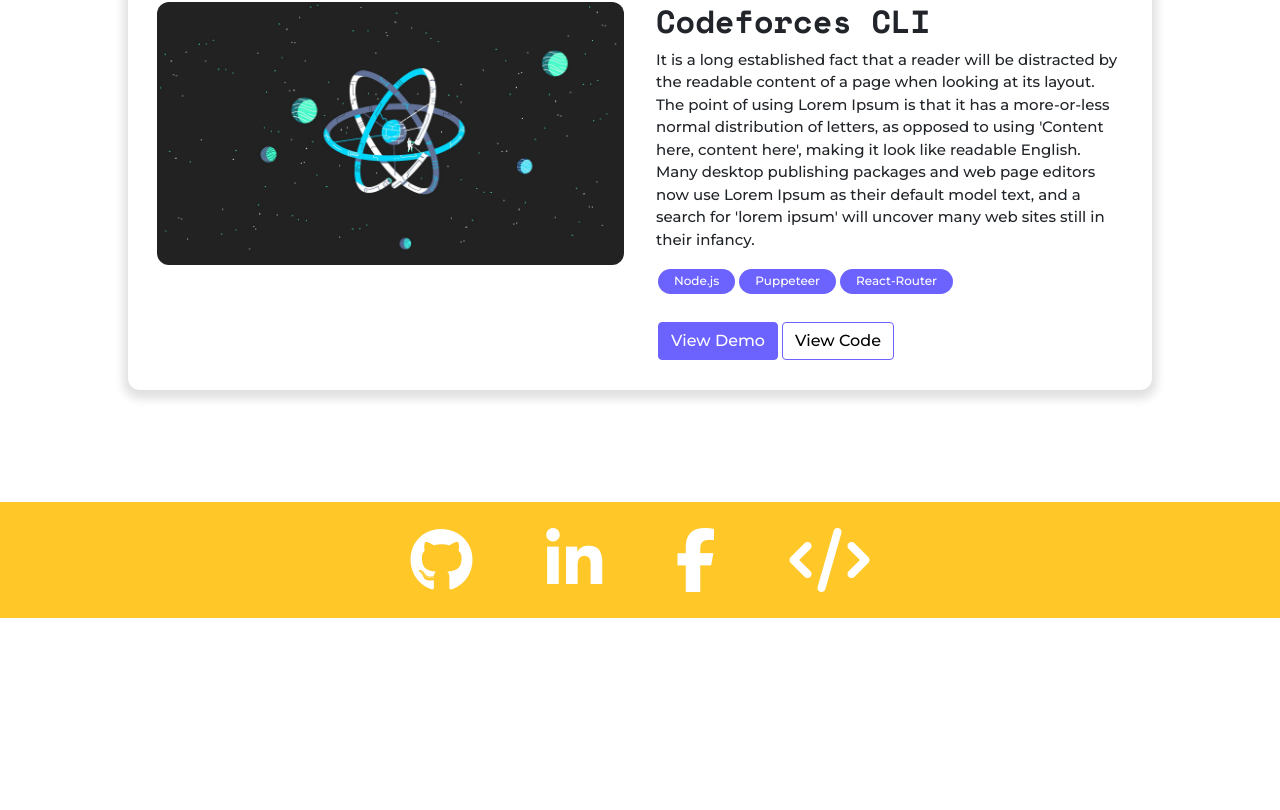
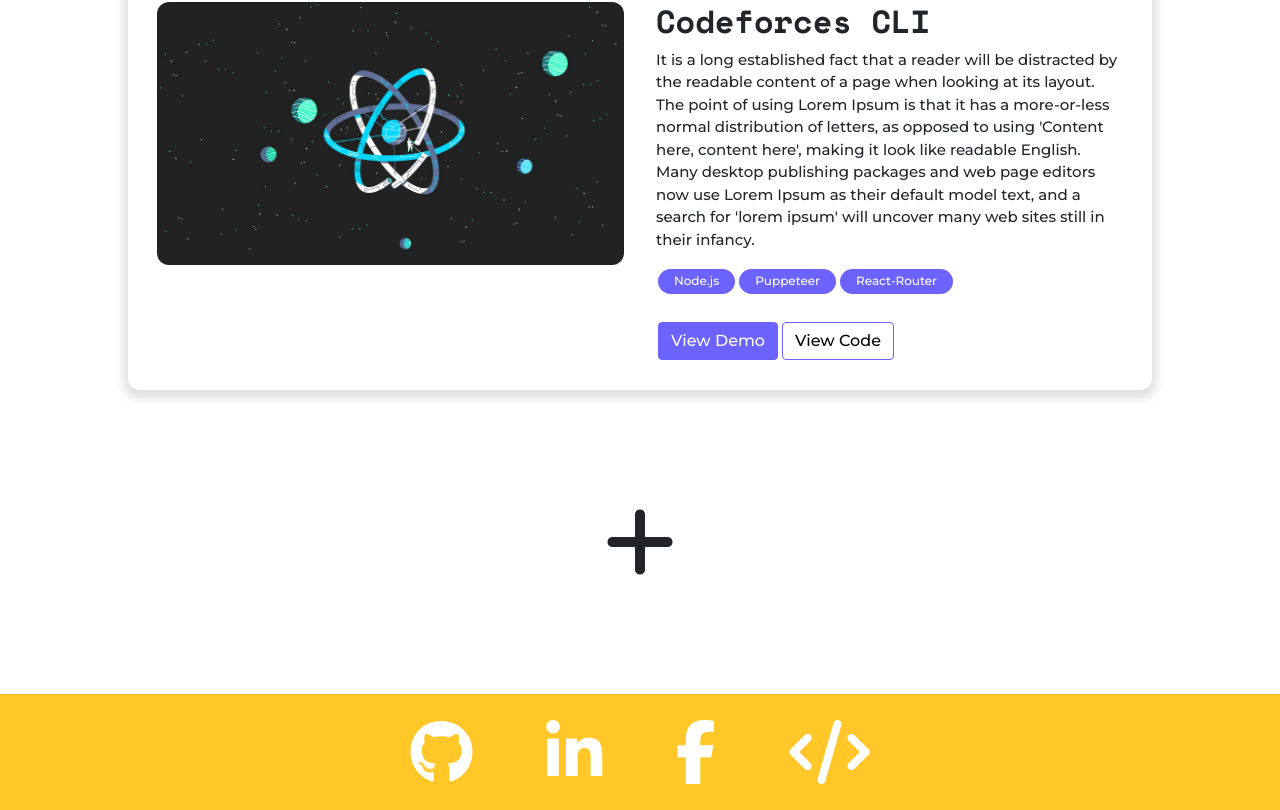
Before and after one commit to yash-93/Portfolio, a React (Create React App) app: page /projects in a window 1280 px wide. Shown: the part 1725-2535 px from the top of the page. Before the commit the page ends 2343 px from the top, so only its background shows below. Built offline with nearby package versions, Linux system fonts and the light colour scheme.

Commit message:
add project icon added

```diff
--- a/src/components/Projects.css
+++ b/src/components/Projects.css
@@ -2,3 +2,16 @@
   width: 100vw;
   margin-top: 10vh;
 }
+
+#addNewProject {
+  width: 100%;
+  text-align: center;
+  margin-bottom: 7rem;
+}
+
+/* #addNewProject i {
+} */
+
+#addNewProject i:hover {
+  cursor: pointer;
+}
--- a/src/components/Projects.js
+++ b/src/components/Projects.js
@@ -10,6 +10,9 @@ const Projects = () => {
       <ProjectDesc />
       <ProjectDesc />
       <ProjectDesc />
+      <div id="addNewProject">
+        <i class="fas fa-plus fa-5x"></i>
+      </div>
     </div>
   );
 };
```
